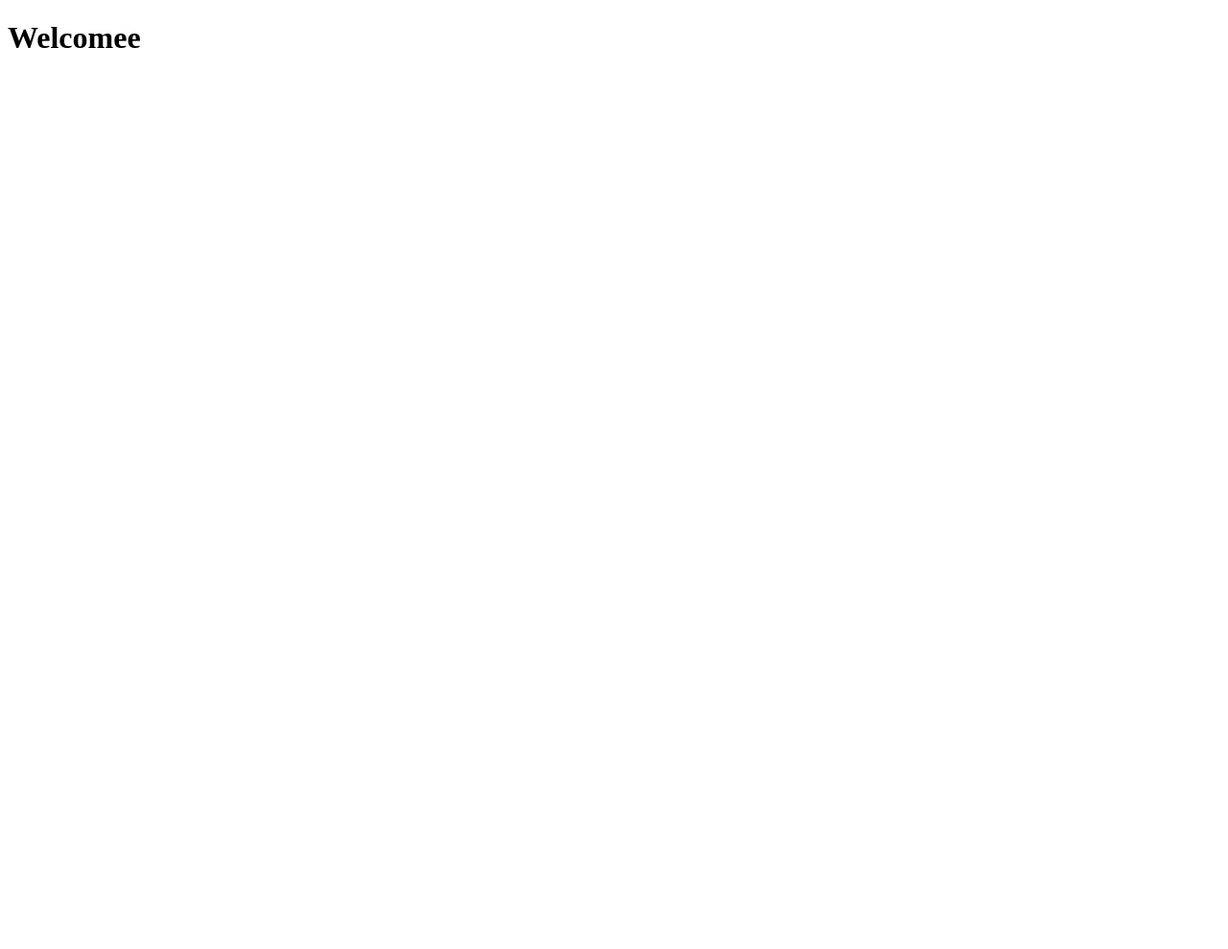
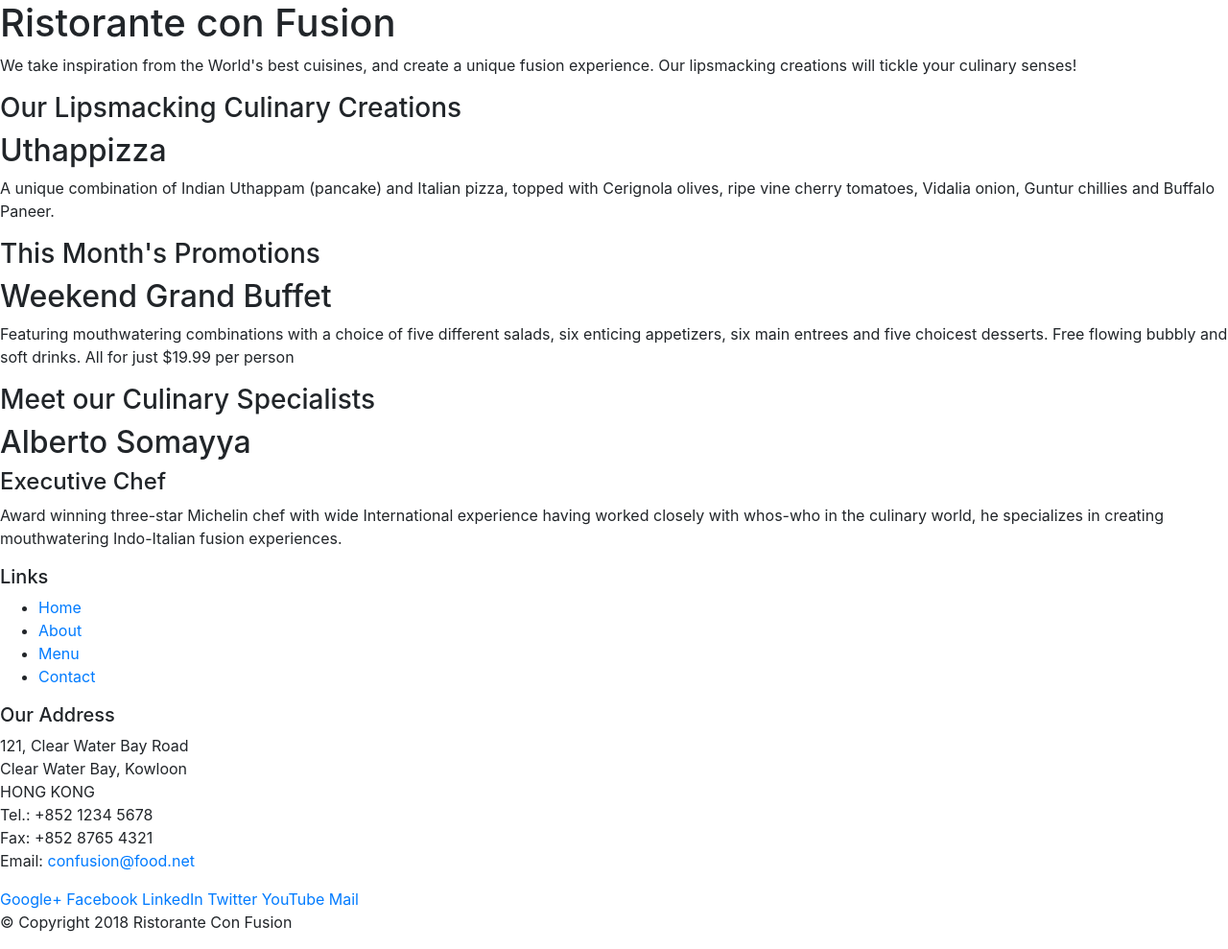
Before and after one commit to NohaWaly/Bootstrap-Project, a website: page index.html in a window 1280 px wide. Shown: the whole page at 96% size. Before the commit the page ends 800 px from the top, so only its background shows below. Drawn offline with nearby package versions, Linux system fonts and the light colour scheme.

Commit message:
Intro to bootstrap

```diff
--- a/index.html
+++ b/index.html
@@ -1,12 +1,108 @@
 <!DOCTYPE html>
 <html lang="en">
 <head>
+    <!--Required meta tags-->
     <meta charset="UTF-8">
     <meta name="viewport" content="width=device-width, initial-scale=1.0">
     <meta http-equiv="X-UA-Compatible" content="ie=edge">
+
+    <!--Bootstrap CSS-->
+    <link rel="stylesheet" href="node_modules/bootstrap/dist/css/bootstrap.min.css">
+
     <title>Document</title>
 </head>
 <body>
-    <h1>Welcomee</h1>
+        <header>
+                <div>
+                    <div>
+                        <div>
+                            <h1>Ristorante con Fusion</h1>
+                            <p>We take inspiration from the World's best cuisines, and create a unique fusion experience. Our lipsmacking creations will tickle your culinary senses!</p>
+                        </div>
+                        <div>
+                        </div>
+                    </div>
+                </div>
+            </header>
+
+            <div>
+                <div>
+                    <div>
+                        <h3>Our Lipsmacking Culinary Creations</h3>
+                    </div>
+                    <div>
+                        <h2>Uthappizza</h2>
+                        <p>A unique combination of Indian Uthappam (pancake) and Italian pizza, topped with Cerignola olives, ripe vine cherry tomatoes, Vidalia onion, Guntur chillies and Buffalo Paneer.</p>
+                    </div>
+                </div>
+
+
+                <div>
+                    <div>
+                        <h3>This Month's Promotions</h3>
+                    </div>
+                    <div>
+                        <h2>Weekend Grand Buffet</h2>
+                        <p>Featuring mouthwatering combinations with a choice of five different salads, six enticing appetizers, six main entrees and five choicest desserts. Free flowing bubbly and soft drinks. All for just $19.99 per person </p>
+                    </div>
+                </div>
+
+                <div>
+                    <div>
+                        <h3>Meet our Culinary Specialists</h3>
+                    </div>
+                    <div>
+                        <h2>Alberto Somayya</h2>
+                        <h4>Executive Chef</h4>
+                        <p>Award winning three-star Michelin chef with wide International experience having worked closely with whos-who in the culinary world, he specializes in creating mouthwatering Indo-Italian fusion experiences. </p>
+                    </div>
+                </div>
+            </div>
+
+            <footer>
+                <div>
+                    <div>
+                        <div>
+                            <h5>Links</h5>
+                            <ul>
+                                <li><a href="#">Home</a></li>
+                                <li><a href="#">About</a></li>
+                                <li><a href="#">Menu</a></li>
+                                <li><a href="#">Contact</a></li>
+                            </ul>
+                        </div>
+                        <div>
+                            <h5>Our Address</h5>
+                            <address>
+                              121, Clear Water Bay Road<br>
+                              Clear Water Bay, Kowloon<br>
+                              HONG KONG<br>
+                              Tel.: +852 1234 5678<br>
+                              Fax: +852 8765 4321<br>
+                              Email: <a href="mailto:confusion@food.net">confusion@food.net</a>
+                           </address>
+                        </div>
+                        <div>
+                            <div>
+                                <a href="http://google.com/+">Google+</a>
+                                <a href="http://www.facebook.com/profile.php?id=">Facebook</a>
+                                <a href="http://www.linkedin.com/in/">LinkedIn</a>
+                                <a href="http://twitter.com/">Twitter</a>
+                                <a href="http://youtube.com/">YouTube</a>
+                                <a href="mailto:">Mail</a>
+                            </div>
+                        </div>
+                   </div>
+                   <div>
+                        <div>
+                            <p>© Copyright 2018 Ristorante Con Fusion</p>
+                        </div>
+                   </div>
+                </div>
+            </footer>
+<!--include JS files-->
+<script src="node_modules/jquery/dist/jquery.slim.min.js"></script>
+<script src="node_modules/popper.js/dist/umd/popper.min.js"></script>
+<script src="node_modules/bootstrap/dist/js/bootstrap.min.js"></script>
 </body>
 </html>
```
Also changed, not shown: package.json (+6 -1 lines), 1 other file.
